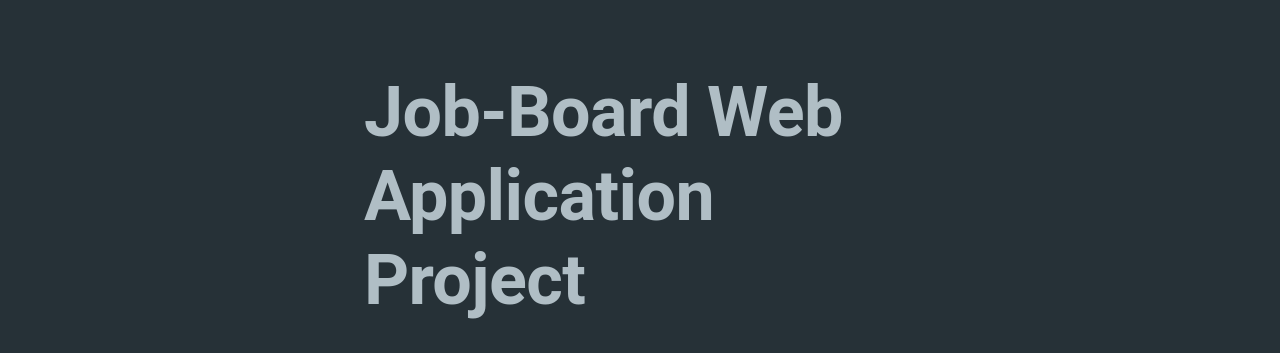
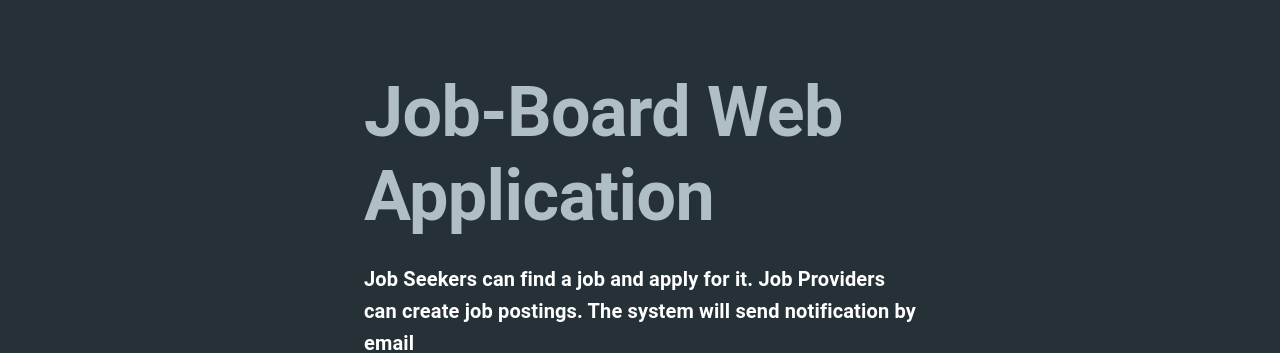
Before and after one commit to legacy-shu/FYP-Technical-Computhing-, a React (Create React App) app in the folder job-board-client/: page / in a window 1280 px wide. Shown: the part 345-698 px from the top of the page. Built offline with nearby package versions, Linux system fonts and the light colour scheme; no server answers.

Commit message:
update footer text

```diff
--- a/job-board-client/src/jsx/components/Footer.jsx
+++ b/job-board-client/src/jsx/components/Footer.jsx
@@ -54,7 +54,7 @@ export default function Footer() {
             component="h1"
             gutterBottom
           >
-            Job-Board Web Application Project
+            Job-Board Web Application
           </Typography>
           <Typography
             sx={{ fontWeight: "bold" }}
```
